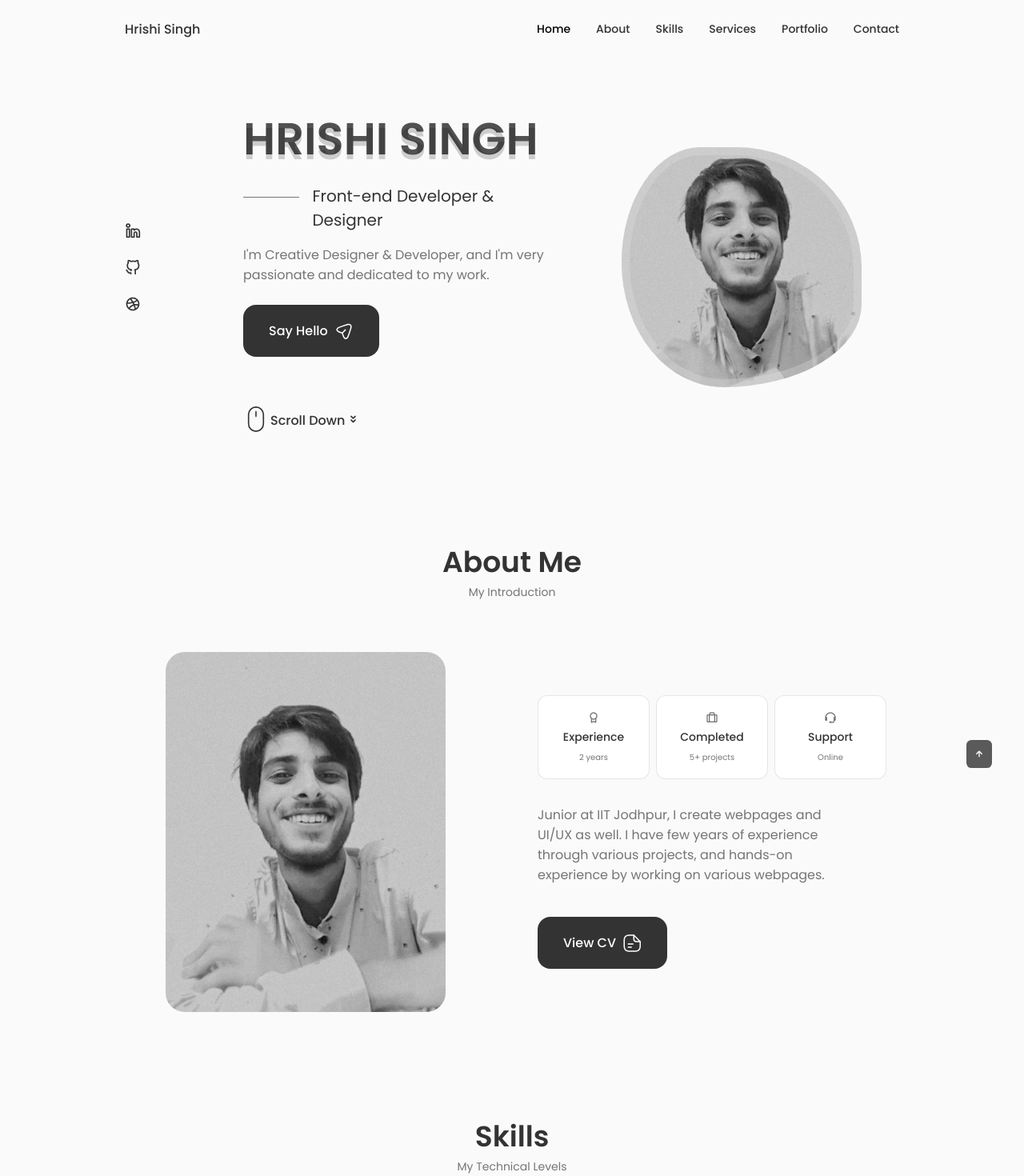
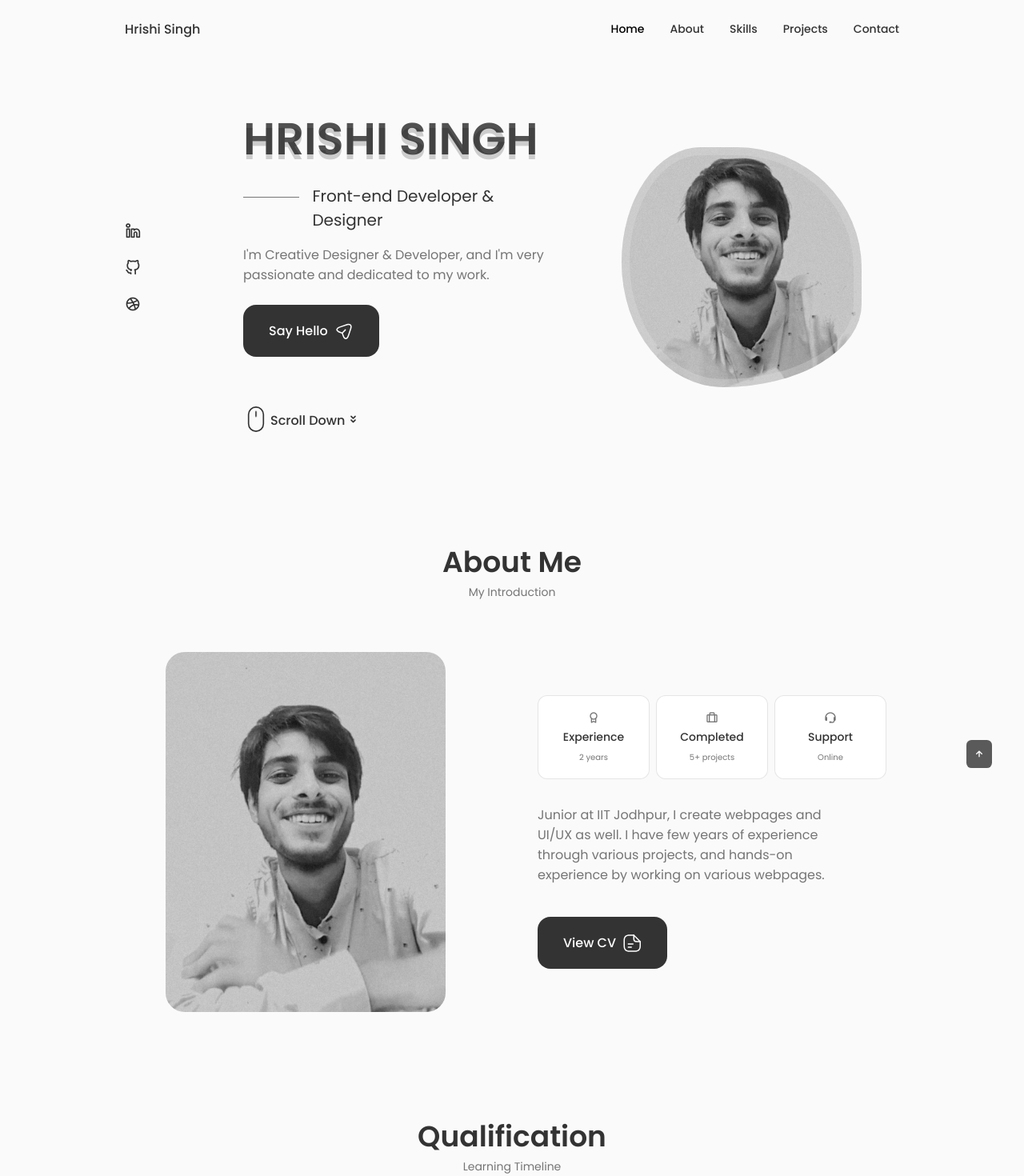
Before and after one commit to hrishi-singh/portfolio, a React (Create React App) app: page / in a window 1280 px wide. Shown: the top 1470 px of the page at 80% size. Built offline with nearby package versions, Linux system fonts and the light colour scheme.

Commit message:
minor improvements 1.0.0

```diff
--- a/src/App.js
+++ b/src/App.js
@@ -16,9 +16,9 @@
         <main className="main">
         <Home/>
         <About/>
+        <Qualification/>
         <Skills/>
         {/* <Services/> */}
-        <Qualification/>
         <Contact/>
         </main>
         <Footer/>
--- a/src/Components/Header/Header.jsx
+++ b/src/Components/Header/Header.jsx
@@ -28,16 +28,16 @@
               </a>
             </li>
 
-            <li className="nav__item">
+            {/* <li className="nav__item">
               <a href="#services" className="nav__link">
               <i className="uil uil-briefcase-alt nav__icon"></i>
               Services</a>
-            </li>
+            </li> */}
 
 
                 <li className="nav__item">
               <a href="#portfolio" className="nav__link">
-              <i className="uil uil-scenery nav__icon"></i> Portfolio
+              <i className="uil uil-scenery nav__icon"></i> Projects
               </a>
             </li>
 
```
